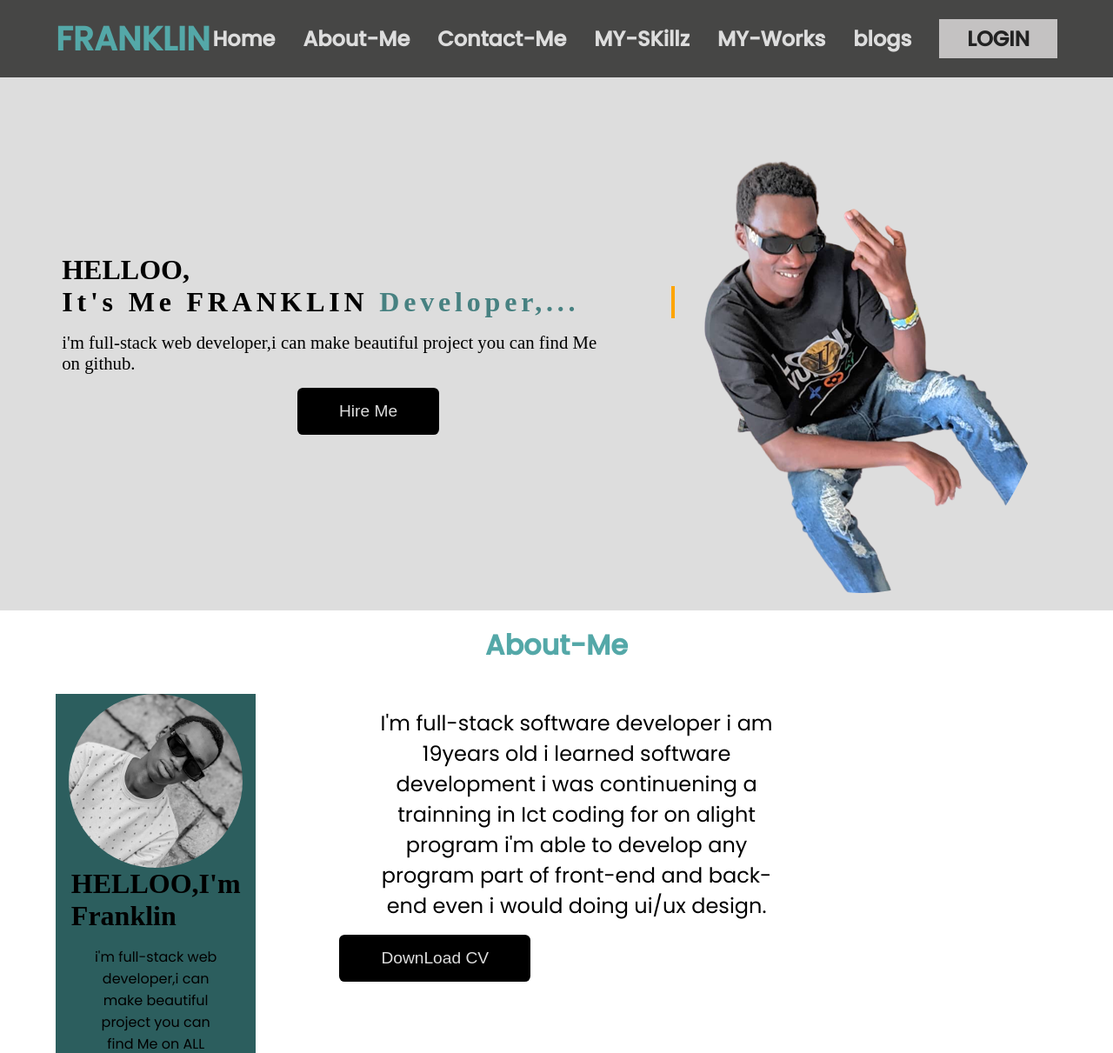
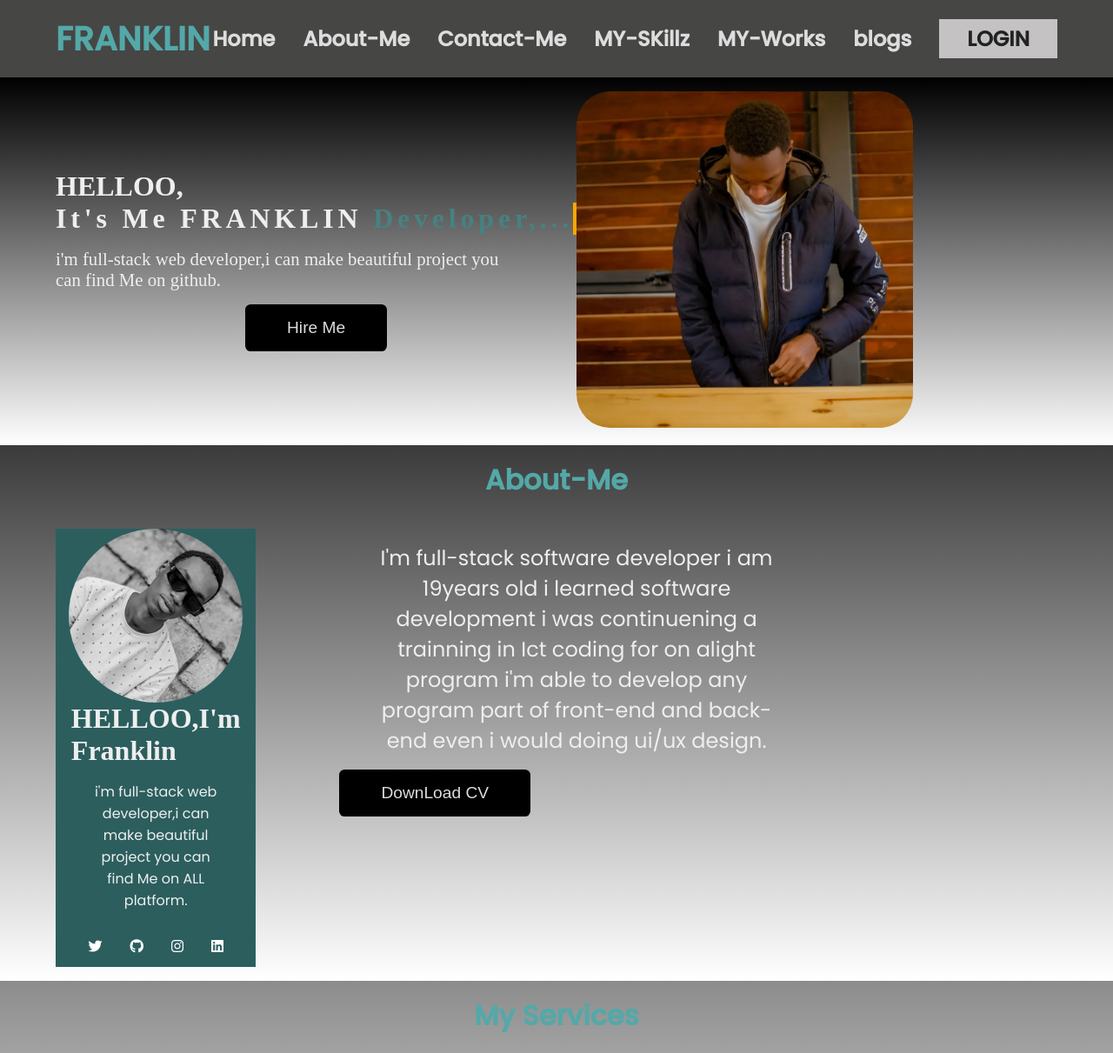
Before and after one commit to Franklin-pro/real-me, a plain HTML site: page index.html in a window 1280 px wide. Shown: the top 1211 px of the page at 87% size. Drawn offline with Linux system fonts and the light colour scheme; a script that the page names is missing.

Commit message:
home pages

```diff
--- a/css/style.css
+++ b/css/style.css
@@ -74,20 +74,21 @@ z-index: 999;
     font-weight: 800;
 }
 .home-container{
-    background-color: #ddd;
-
+   background-image: linear-gradient(to bottom,black,white);
+color: #eeeeee;
 }
 
 .home{
     display: flex;
- justify-content: center;
+ justify-content: space-between;
     align-items: center;
     padding: 1rem 4rem;
 
 }
 
 .home-image img{
-    border-radius: 50%;
+    border-radius: 10%;
+    width: 70%;
 }
 .hire{
     padding: 1rem 3rem;
@@ -141,7 +142,10 @@ z-index: 999;
     gap: 6rem;
 
   }
-
+  .about-container{
+    background-image: linear-gradient(to bottom,rgba(0, 0, 0, 0.767),white);
+    color: #eeeeee;
+  }
   .about{
     padding: 1rem 4rem;
   display: flex;
@@ -214,7 +218,7 @@ z-index: 999;
     color: white;
   }
   .service-container{
-    background-color: azure;
+    background-image: linear-gradient(to bottom,rgba(0, 0, 0, 0.452),white);
   }
   .service-container h1{
     font-family: 'Poppins', sans-serif;
@@ -259,6 +263,8 @@ justify-content: center;
   /* skills */
 .skill-container{
   padding: 1rem;
+  background-image: linear-gradient(to bottom,rgba(255, 255, 255, 0.137),rgba(0, 0, 0, 0.767));
+  color: #eeeeee;
 }
   .container{
     width: 100%;
@@ -349,7 +355,9 @@ border-radius: 1rem;
 
   /* contact */
 
-
+ .contact-container{
+  background-image: linear-gradient(to bottom,rgba(0, 0, 0, 0.767),white);
+ }
 
   .contact-left form{
     background-color: rgba(0, 0, 0, 0.685);
--- a/index.html
+++ b/index.html
@@ -46,7 +46,7 @@
           </center>
         </div>
         <div class="home-image">
-          <img src="./images/fra.png" alt="" />
+          <img src="./images/cee.jpg" alt="" />
 
         </div>
 
```
